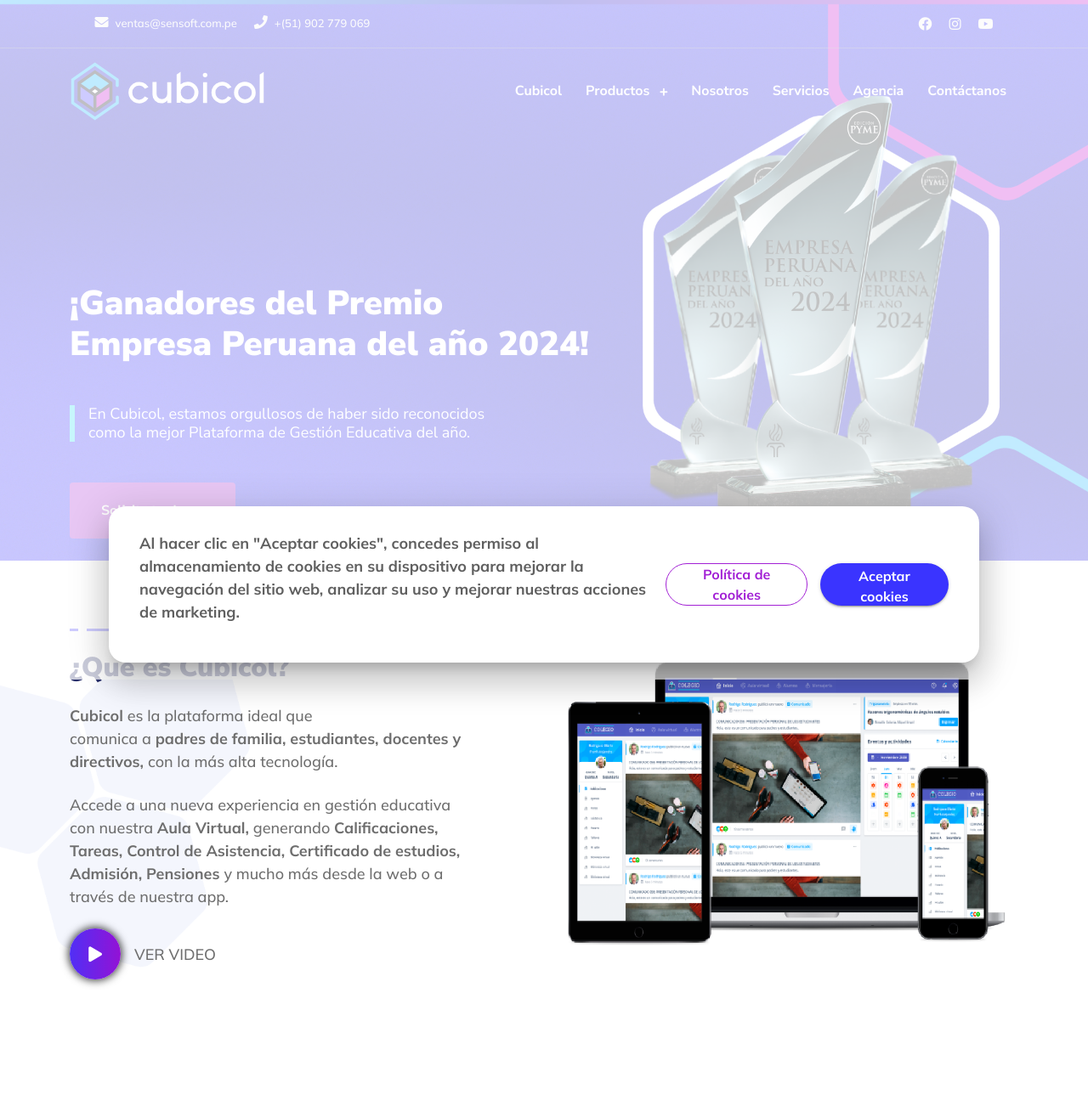
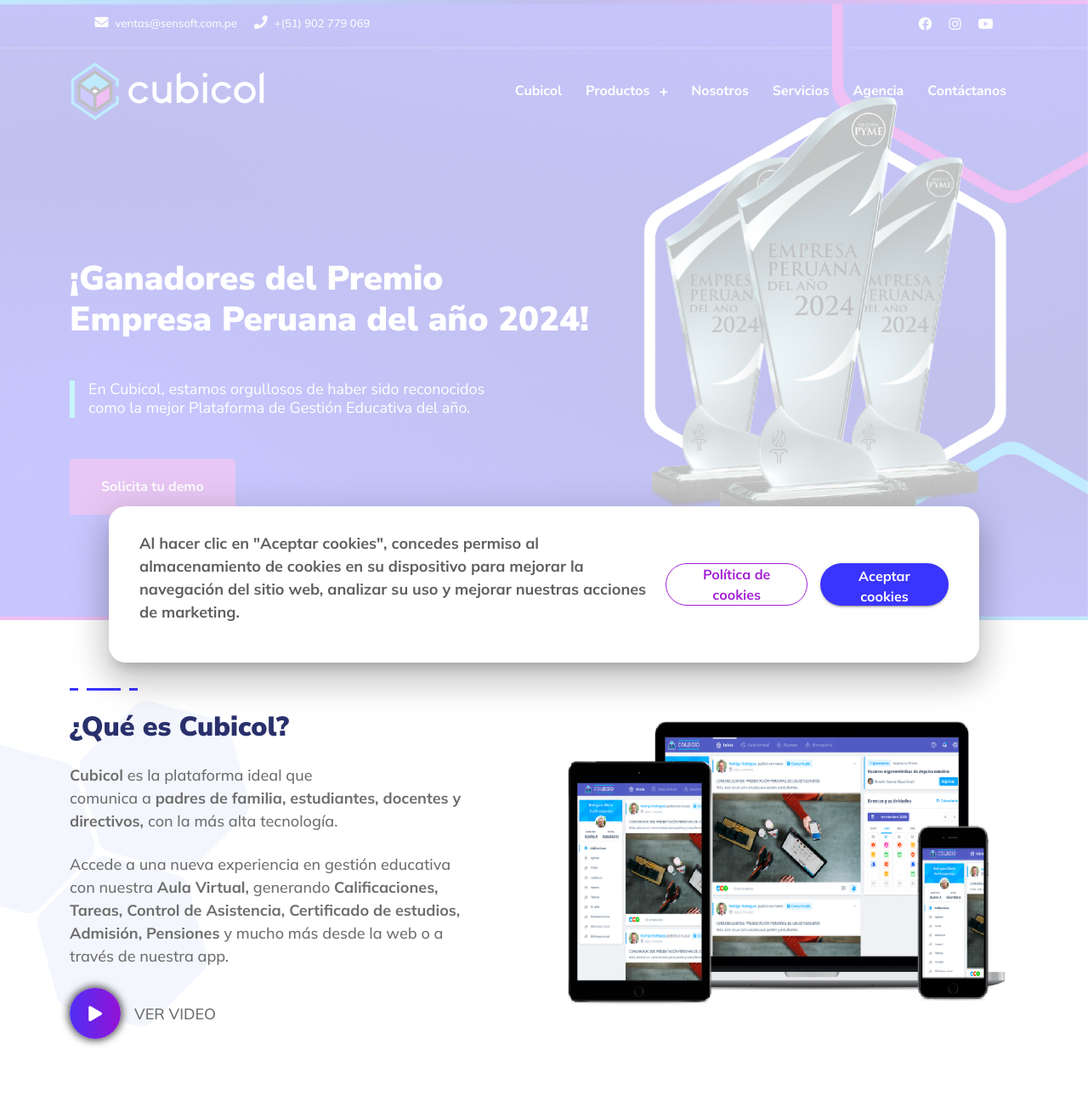
Before and after one commit to xxSylarxx/cubicol, a PHP site: page / in a window 1280 px wide. Shown: the top 1302 px of the page at 85% size. Run offline with PHP 8.4, Linux system fonts and the light colour scheme; some libraries are stand-ins or nearby versions.

Commit message:
cambios en index

```diff
--- a/index.php
+++ b/index.php
@@ -67,6 +67,7 @@
         #slider .titleContainer .title {
             font-size: 40px;
             color: #fff;
+            margin-top: -25rem;
         }
 
         #slider .titleContainer .title2 {
@@ -95,7 +96,7 @@
 
         #slider img {
             width: 100%;
-            height: 660px;
+            height: 730px;
             object-fit: cover;
             object-position: top;
             /* height: 100%; */
```
